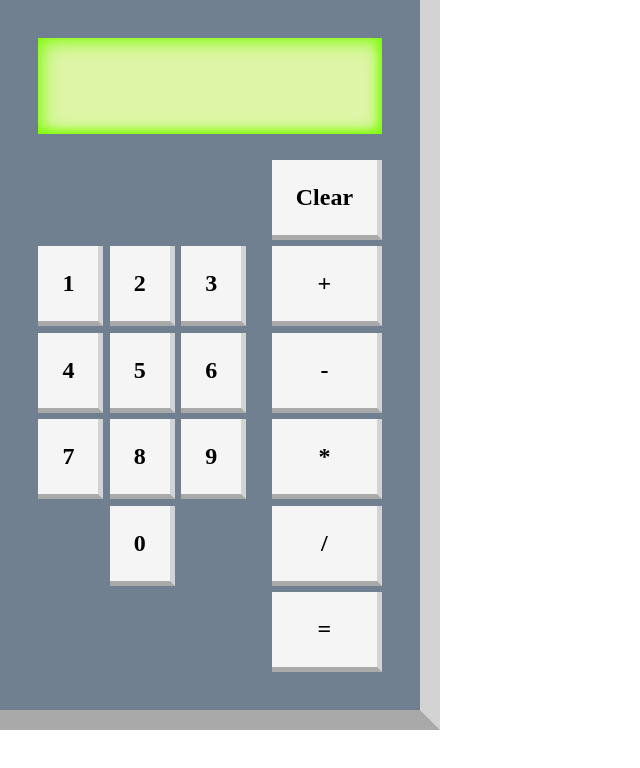
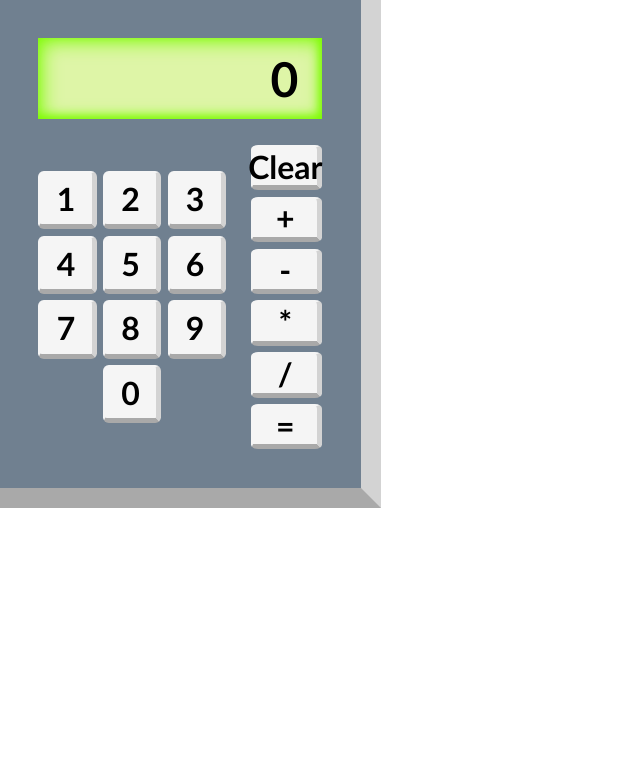
Before and after one commit to ArtanaFio/TOP-Project-Calculator, a plain HTML site: page index.html in a window 1280 px wide. Shown: the whole page, without its empty margins (0-640 px from the left). Drawn offline with Linux system fonts and the light colour scheme.

Commit message:
Add event listeners to buttons and update style
Used 'mousedown' and 'mouseup' events to simulate the calculator buttons
being pressed when clicked.

```diff
--- a/calculator.css
+++ b/calculator.css
@@ -17,7 +17,13 @@ body {
 }
 
 #screen {
-    padding: 3em;
+    font-family:'Gill Sans', 'Gill Sans MT', Calibri, 'Trebuchet MS', sans-serif;
+    font-weight: 600;
+    text-align: right;
+    font-size: 36pt;
+    padding-right: 0.5em;
+    padding-top: 0.25em;
+    padding-bottom: 0.25em;
     background-color: rgb(222, 245, 167);
     box-shadow: inset -3px -3px 10px lawngreen, inset 3px 3px 20px lawngreen;
 }
@@ -27,17 +33,15 @@ body {
     gap: 2vw;
 }
 
-#nums {
-    display: flex;
-    flex-direction: column;
-    gap: 0.5vw;
-    justify-content: center;
-}
-
+#nums,
 #ops {
     display: flex;
     flex-direction: column;
     gap: 0.5vw;
+}
+
+#nums {
+    justify-content: center;
 }
 
 .row {
@@ -47,11 +51,27 @@ body {
 }
 
 .button {
+    display: flex;
+    justify-content: center;
+    align-items: center;
     text-align: center;
     background: whitesmoke;
-    padding: 1em;
-    font-size: 18pt;
+    font-family:'Gill Sans', 'Gill Sans MT', Calibri, 'Trebuchet MS', sans-serif;
+    font-size: 24pt;
     font-weight: bold;
-    border-right: 5px solid lightgray;
+    border-right: 5px solid lightgrey;
     border-bottom: 5px solid darkgrey;
+    border-top: 2px solid transparent;
+    border-left: 2px solid transparent;
+    border-radius: 10%;
 }
+
+.num {
+    width: 4vw;
+    height: 4vw;
+}
+
+.opr {
+    width: 5vw;
+    height: 3vw;
+}
--- /dev/null
+++ b/calculator.js
@@ -0,0 +1,42 @@
+const calculator = document.getElementById("calc");
+        const displayScreen = document.getElementById("screen");
+        const numberButton = document.querySelectorAll(".num");
+        const row = document.querySelectorAll(".row");
+        const operationButton = document.querySelectorAll(".opr");
+        const column = document.querySelector(".ops");
+
+        numberButton.forEach((button) => {
+            button.addEventListener('mousedown', () => {
+                button.style.borderTop = "2px solid darkgrey";
+                button.style.borderLeft = "2px solid lightgrey";
+                button.style.borderRight = "none";
+                button.style.borderBottom = "none";
+            });
+
+            button.addEventListener('mouseup', () => {
+                button.style.borderTop = "none";
+                button.style.borderLeft = "none";
+                button.style.borderRight = "5px solid lightgrey";
+                button.style.borderBottom = "5px solid darkgrey";
+            })
+        });
+
+        operationButton.forEach((button) => {
+            button.addEventListener('mousedown', () => {
+                button.style.borderTop = "2px solid darkgrey";
+                button.style.borderLeft = "2px solid lightgrey";
+                button.style.borderRight = "none";
+                button.style.borderBottom = "none";
+            });
+
+            button.addEventListener('mouseup', () => {
+                button.style.borderTop = "none";
+                button.style.borderLeft = "none";
+                button.style.borderRight = "5px solid lightgrey";
+                button.style.borderBottom = "5px solid darkgrey";
+            })
+        });
+
+        //calculator.appendChild(displayScreen);
+        row.appendChild(numberButton);
+        column.appendChild(operationButton);
--- a/index.html
+++ b/index.html
@@ -5,43 +5,43 @@
         <meta name="viewport" content="width=device-width, initial-scale=1.0">
         <title>Calculator</title>
         <link rel="stylesheet" href="calculator.css">
-        <script src="calculator.js"></script>
+        <script src="calculator.js" defer></script>
     </head>
     <body>
         <div id="doc">
             <div id="calc">
-                <div id="screen"></div>
+                <div id="screen">0</div>
 
                 <div class="all-buttons">
 
                     <div id="nums">
                         <div class="row">
-                            <div class="button">1</div>
-                            <div class="button">2</div>
-                            <div class="button">3</div>
+                            <div class="button num">1</div>
+                            <div class="button num">2</div>
+                            <div class="button num">3</div>
                         </div>
                         <div class="row">
-                            <div class="button">4</div>
-                            <div class="button">5</div>
-                            <div class="button">6</div>
+                            <div class="button num">4</div>
+                            <div class="button num">5</div>
+                            <div class="button num">6</div>
                         </div>
                         <div class="row">
-                            <div class="button">7</div>
-                            <div class="button">8</div>
-                            <div class="button">9</div>
+                            <div class="button num">7</div>
+                            <div class="button num">8</div>
+                            <div class="button num">9</div>
                         </div>
                         <div class="row">
-                            <div class="button">0</div>
+                            <div class="button num">0</div>
                         </div>
                     </div>
 
                     <div id="ops">
-                        <div class="button">Clear</div>
-                        <div class="button">+</div>
-                        <div class="button">-</div>
-                        <div class="button">*</div>
-                        <div class="button">/</div>
-                        <div class="button">=</div>
+                        <div class="button opr">Clear</div>
+                        <div class="button opr">+</div>
+                        <div class="button opr">-</div>
+                        <div class="button opr">*</div>
+                        <div class="button opr">/</div>
+                        <div class="button opr">=</div>
                     </div>
 
                 </div>
```
Also changed, not shown: 1 other file.
